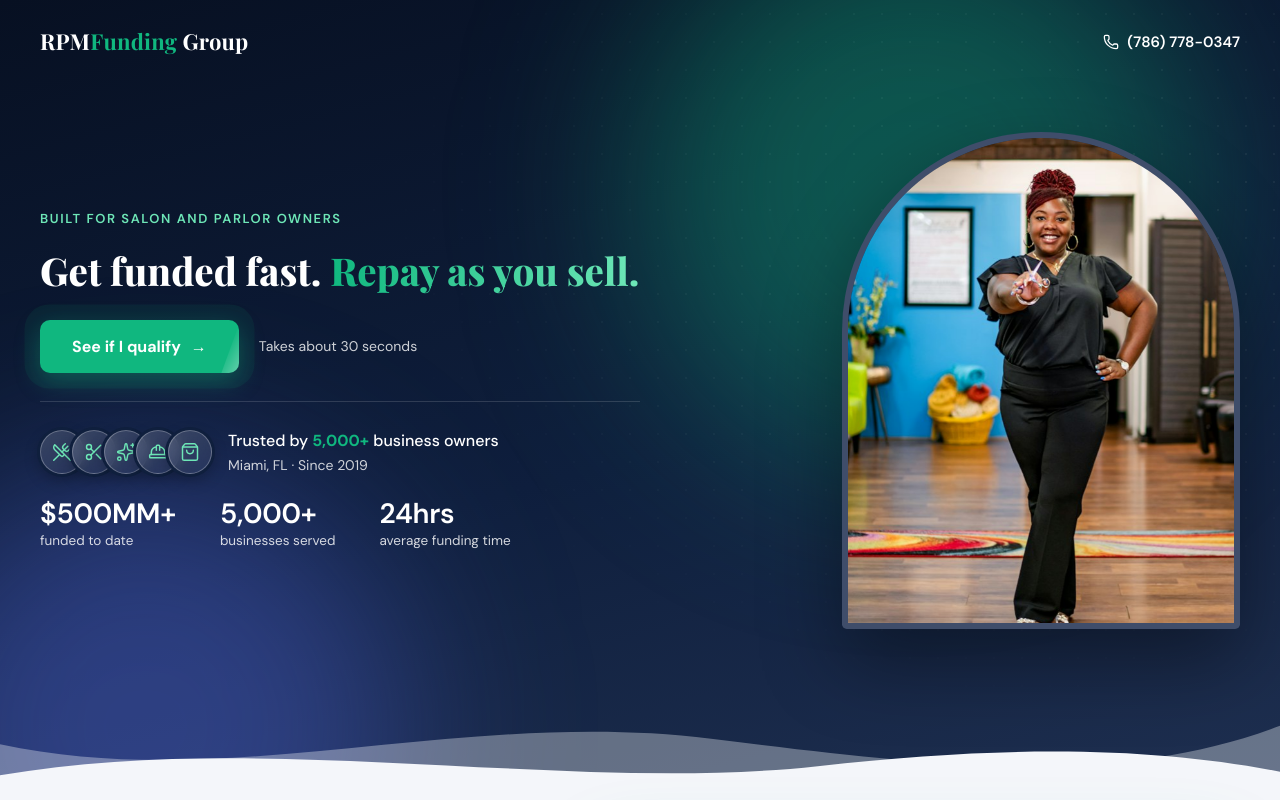
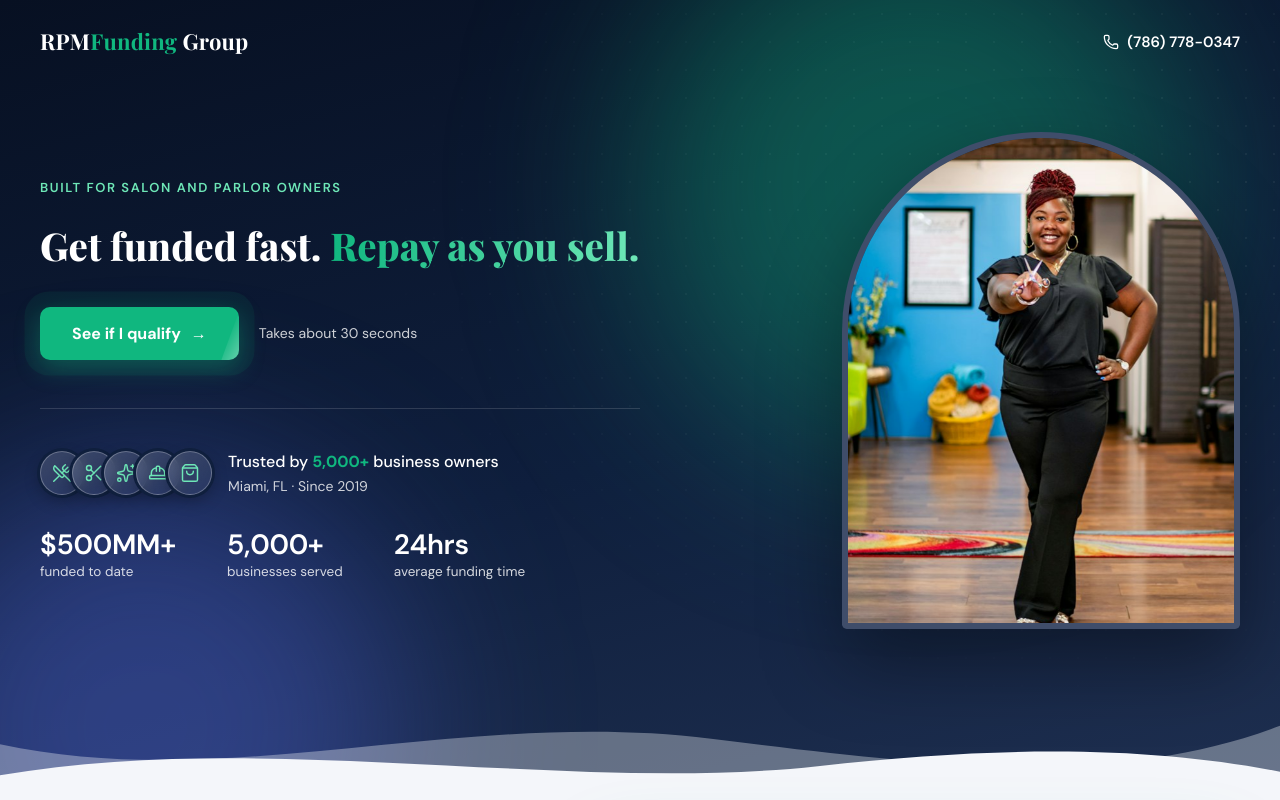
Before and after one commit to SofttikTech/client-rpm-funding-landing, a React (Vite) app: page / in a window 1280 px wide. Shown: the top 800 px of the page. Built offline with nearby package versions, Linux system fonts and the light colour scheme.

Commit message:
Hero: more breathing room between headline, CTA, trust row and stats, scaled to screen height

```diff
--- a/src/components/Hero/Hero.css
+++ b/src/components/Hero/Hero.css
@@ -13,15 +13,15 @@
 .rpm-hero-phone { display: inline-flex; align-items: center; gap: 8px; font-weight: 600; font-size: 15px; color: #fff; }
 
 .rpm-hero-grid { display: grid; grid-template-columns: 1.3fr 0.7fr; gap: 64px; align-items: center; }
-.rpm-hero-badge { display: block; min-height: 20px; font-size: 13px; font-weight: 600; letter-spacing: 1.6px; text-transform: uppercase; color: #6ee7b7; margin-bottom: 18px; }
-.rpm-hero-title { font-family: var(--rpm-font-head); font-size: clamp(30px, min(3vw, 5.4vh), 46px); white-space: nowrap; line-height: 1.15; font-weight: 800; margin-bottom: 28px; }
+.rpm-hero-badge { display: block; min-height: 20px; font-size: 13px; font-weight: 600; letter-spacing: 1.6px; text-transform: uppercase; color: #6ee7b7; margin-bottom: clamp(16px, 3vh, 30px); }
+.rpm-hero-title { font-family: var(--rpm-font-head); font-size: clamp(30px, min(3vw, 5.4vh), 46px); white-space: nowrap; line-height: 1.15; font-weight: 800; margin-bottom: clamp(26px, 5vh, 52px); }
 .rpm-hero-title em { font-style: normal; background: linear-gradient(90deg, var(--rpm-emerald), #6ee7b7); -webkit-background-clip: text; background-clip: text; color: transparent; }
-.rpm-hero-actions { display: flex; align-items: center; flex-wrap: wrap; gap: 16px 20px; margin-bottom: 28px; }
+.rpm-hero-actions { display: flex; align-items: center; flex-wrap: wrap; gap: 16px 20px; margin-bottom: clamp(30px, 6vh, 64px); }
 .rpm-hero-arrow { font-style: normal; }
 .rpm-hero-note { font-size: 14px; color: rgba(255, 255, 255, 0.8); }
 
-.rpm-hero-trust { padding-top: 26px; border-top: 1px solid rgba(255, 255, 255, 0.14); max-width: 600px; }
-.rpm-hero-trust-top { display: flex; align-items: center; gap: 16px; margin-bottom: 22px; }
+.rpm-hero-trust { padding-top: clamp(26px, 5vh, 52px); border-top: 1px solid rgba(255, 255, 255, 0.14); max-width: 600px; }
+.rpm-hero-trust-top { display: flex; align-items: center; gap: 16px; margin-bottom: clamp(22px, 4vh, 40px); }
 .rpm-hero-trust-icons { display: flex; }
 .rpm-hero-trust-icon { display: flex; align-items: center; justify-content: center; width: 44px; height: 44px; margin-left: -12px; border-radius: 50%; color: #6ee7b7; background: linear-gradient(145deg, rgba(255, 255, 255, 0.16), rgba(255, 255, 255, 0.05)); border: 1px solid rgba(255, 255, 255, 0.28); box-shadow: 0 0 0 3px var(--rpm-navy), 0 6px 16px rgba(0, 0, 0, 0.3); backdrop-filter: blur(6px); }
 .rpm-hero-trust-icon:first-child { margin-left: 0; }
@@ -29,7 +29,7 @@
 .rpm-hero-trust-headline { font-size: 16px; font-weight: 500; color: #fff; }
 .rpm-hero-trust-headline b { color: var(--rpm-emerald); font-weight: 800; }
 .rpm-hero-trust-sub { font-size: 14px; color: rgba(255, 255, 255, 0.8); }
-.rpm-hero-trust-stats { display: flex; gap: 44px; }
+.rpm-hero-trust-stats { display: flex; gap: clamp(32px, 4vw, 64px); }
 .rpm-hero-trust-stat { display: flex; flex-direction: column; }
 .rpm-hero-trust-value { font-family: var(--rpm-font-body); font-size: 28px; line-height: 1.15; font-weight: 600; letter-spacing: -0.3px; color: #fff; }
 .rpm-hero-trust-label { font-size: 13.5px; font-weight: 400; color: rgba(255, 255, 255, 0.82); }
```
